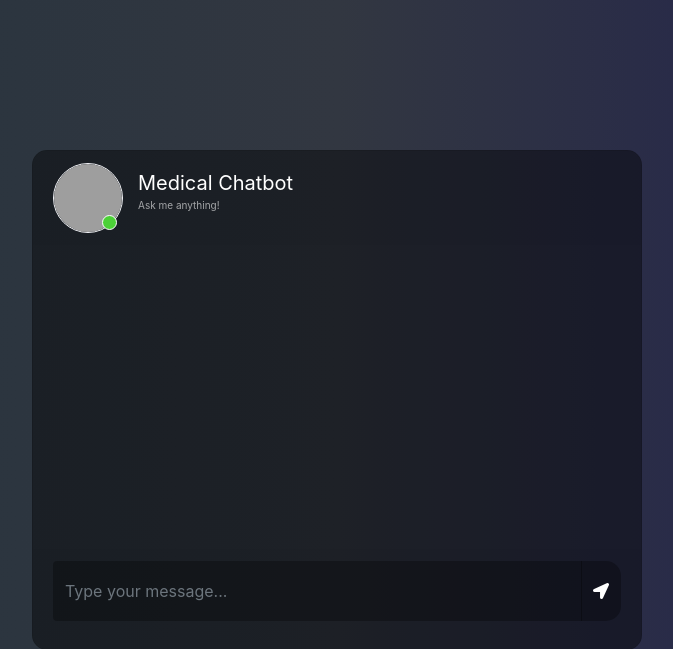
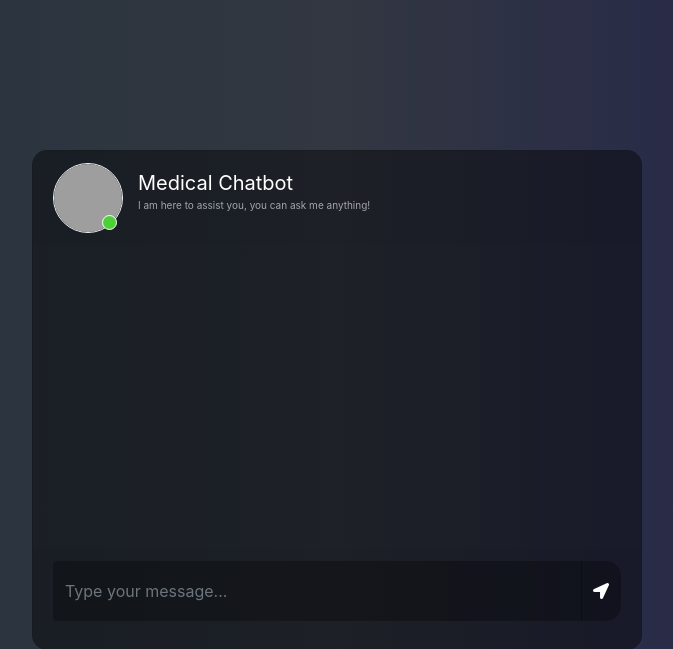
Before and after one commit to OkumuJ/Llama2-medical-chatbot, a Flask app: page / in a window 1280 px wide. Shown: the top 649 px of the page, without its empty margins (303-976 px from the left). Run offline with Flask 3, Linux system fonts and the light colour scheme; some libraries are stand-ins or nearby versions; grey boxes are pictures that could not be loaded.

Commit message:
UI updated

```diff
--- a/templates/chat.html
+++ b/templates/chat.html
@@ -5,7 +5,7 @@
 <!DOCTYPE html>
 <html>
 	<head>
-		<title>Chatbot</title>
+		<title>Medical Chatbot</title>
 		<link rel="stylesheet" href="https://stackpath.bootstrapcdn.com/bootstrap/4.1.3/css/bootstrap.min.css" integrity="sha384-MCw98/SFnGE8fJT3GXwEOngsV7Zt27NXFoaoApmYm81iuXoPkFOJwJ8ERdknLPMO" crossorigin="anonymous">
 		<link rel="stylesheet" href="https://use.fontawesome.com/releases/v5.5.0/css/all.css" integrity="sha384-B4dIYHKNBt8Bc12p+WXckhzcICo0wtJAoU8YZTY5qE0Id1GSseTk6S+L3BlXeVIU" crossorigin="anonymous">
 		<script src="https://ajax.googleapis.com/ajax/libs/jquery/3.3.1/jquery.min.js"></script>
@@ -27,7 +27,7 @@
 								</div>
 								<div class="user_info">
 									<span>Medical Chatbot</span>
-									<p>Ask me anything!</p>
+									<p>I am here to assist you, you can ask me anything!</p>
 								</div>
 							</div>
 						</div>
```
